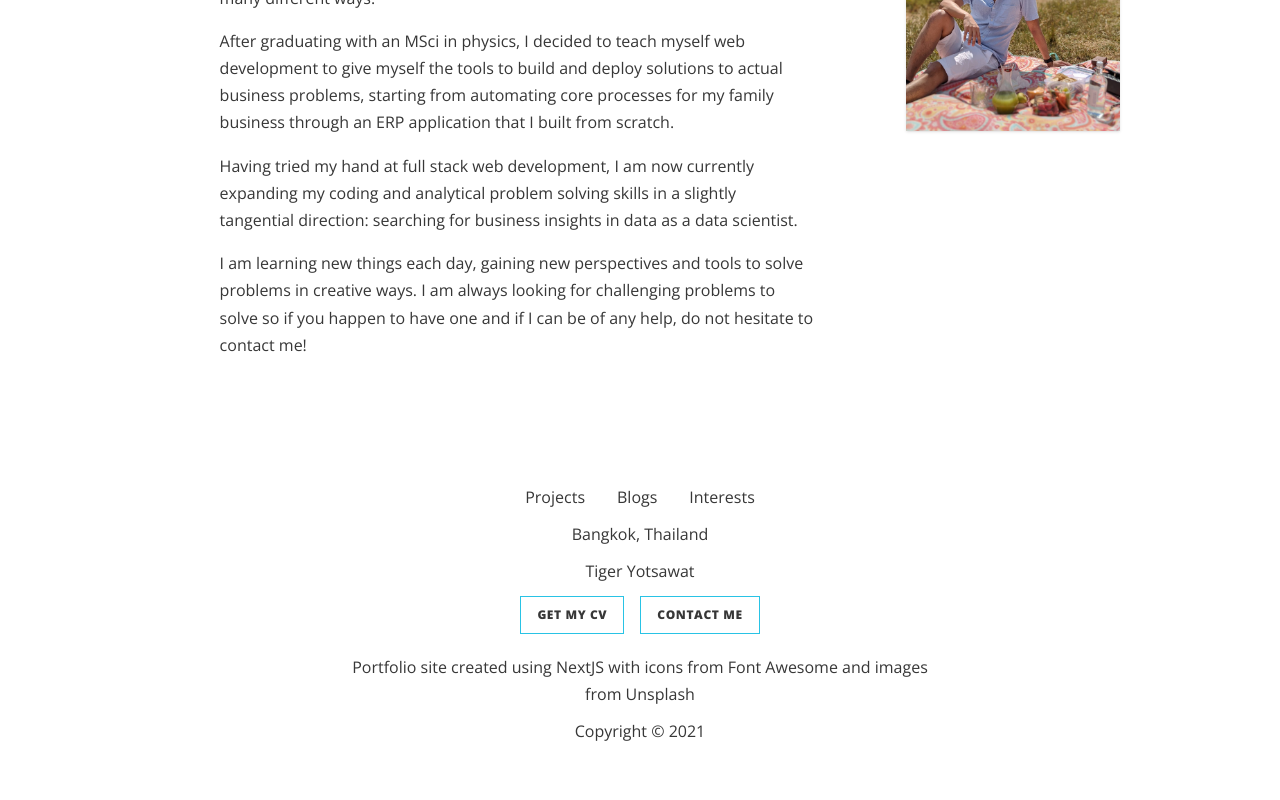
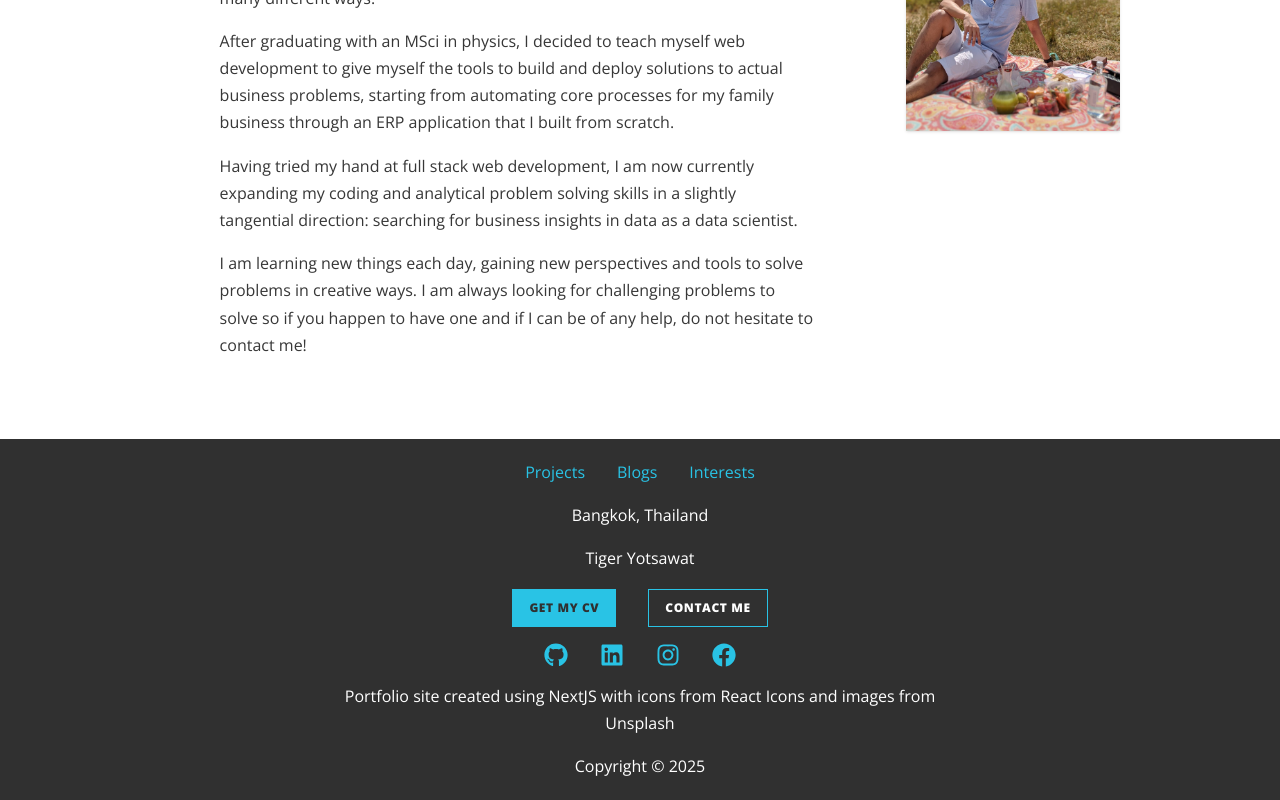
Before and after one commit to tigeryst/tigeryst, a Next.js app: page / in a window 1280 px wide. Shown: the part 4987-5787 px from the top of the page. Built offline with nearby package versions, Linux system fonts and the light colour scheme.

Commit message:
Refactor Footer with CUBE CSS
Convert Footer to use Tailwind utilities:
- Replace CSS Module with inline Tailwind classes
- Use semantic HTML5 footer element
- Apply CUBE CSS composition patterns (flex-row)
- Maintain consistent spacing and typography

```diff
--- a/app/_components/Footer.module.css
+++ /dev/null
@@ -1,48 +0,0 @@
-.footer {
-  display: flex;
-  flex-direction: column;
-  align-items: center;
-  background: var(--clr-neutral-900);
-  color: var(--clr-accent-400);
-  text-align: center;
-  padding: 2.5em 0;
-}
-
-.footer p,
-.footer ul {
-  margin: 5px 0;
-}
-
-.footer-nav,
-.social-list {
-  display: flex;
-  justify-content: center;
-  list-style: none;
-  margin: 0;
-  padding: 0;
-  gap: 2em;
-}
-
-.footer-nav__link,
-.social-list__link {
-  text-decoration: none;
-  color: inherit;
-
-  &:hover {
-    opacity: 0.7;
-  }
-}
-
-.footer__actions {
-  list-style: none;
-  width: max-content;
-  padding: 0;
-  display: flex;
-  gap: 2em;
-}
-
-@media (min-width: 800px) {
-  .social-list__item + .social-list__item {
-    margin-left: 1em;
-  }
-}
--- a/app/_components/Footer.tsx
+++ b/app/_components/Footer.tsx
@@ -1,82 +1,91 @@
 import Link from "next/link";
-import styles from "./Footer.module.css";
+import { FaGithub, FaLinkedin, FaInstagram, FaFacebook } from "react-icons/fa";
 
 export default function Footer() {
   return (
-    <footer className={styles["footer"]}>
-      <ul className={styles["footer-nav"]}>
-        <li className={styles["footer-nav__item"]}>
-          <Link href="#projects" className={styles["footer-nav__link"]}>
+    <footer className="flex flex-col items-center flow | bg-neutral-900 text-neutral-100 text-center py-5 px-3">
+      {/* Links */}
+      <ul className="flex justify-center | list-none m-0 p-0 gap-8">
+        <li>
+          <Link href="#projects" className="no-underline hover:opacity-70">
             Projects
           </Link>
         </li>
-        <li className={styles["footer-nav__item"]}>
-          <Link href="#blogs" className={styles["footer-nav__link"]}>
+        <li>
+          <Link href="#blogs" className="no-underline hover:opacity-70">
             Blogs
           </Link>
         </li>
-        <li className={styles["footer-nav__item"]}>
-          <Link href="#interests" className={styles["footer-nav__link"]}>
+        <li>
+          <Link href="#interests" className="no-underline hover:opacity-70">
             Interests
           </Link>
         </li>
       </ul>
 
+      {/* Contact info */}
       <p>Bangkok, Thailand</p>
       <p>Tiger Yotsawat</p>
-      <ul className="footer__actions flex-row">
+      {/* Call to action */}
+      <ul className="flex | gap-8 list-none w-max p-0 m-0">
         <li>
-          <a href="/cv.pdf" className="button button--primary" download>
+          <a href="/cv.pdf" className="button" data-variant="primary" download>
             Get My CV
           </a>
         </li>
         <li>
           <a
             href="https://www.linkedin.com/in/tigeryotsawat"
-            className="button button--secondary"
+            className="button"
+            data-variant="secondary"
           >
             Contact Me
           </a>
         </li>
       </ul>
 
-      <ul className="social-list">
-        <li className="social-list__item">
-          <a href="https://github.com/tigeryst" className="social-list__link">
-            <i className="fab fa-github"></i>
+      {/* Social links */}
+      <ul className="flex justify-center | list-none m-0 p-0 gap-8 text-2xl">
+        <li>
+          <a
+            href="https://github.com/tigeryst"
+            className="no-underline hover:opacity-70"
+          >
+            <FaGithub />
           </a>
         </li>
-        <li className="social-list__item">
+        <li>
           <a
             href="https://www.linkedin.com/in/tigeryotsawat"
-            className="social-list__link"
+            className="no-underline hover:opacity-70"
           >
-            <i className="fab fa-linkedin"></i>
+            <FaLinkedin />
           </a>
         </li>
-        <li className="social-list__item">
+        <li>
           <a
             href="https://www.instagram.com/tiger.y"
-            className="social-list__link"
+            className="no-underline hover:opacity-70"
           >
-            <i className="fab fa-instagram"></i>
+            <FaInstagram />
           </a>
         </li>
-        <li className="social-list__item">
+        <li>
           <a
             href="https://www.facebook.com/tiger.yotsawat"
-            className="social-list__link"
+            className="no-underline hover:opacity-70"
           >
-            <i className="fab fa-facebook"></i>
+            <FaFacebook />
           </a>
         </li>
       </ul>
 
+      {/* Copyright info */}
       <p>
-        Portfolio site created using NextJS with icons from Font Awesome and
+        Portfolio site created using NextJS with icons from React Icons and
         images from Unsplash
       </p>
-      <p>Copyright &copy; 2021</p>
+      <p>Copyright &copy; {new Date().getFullYear()}</p>
     </footer>
   );
 }
```
